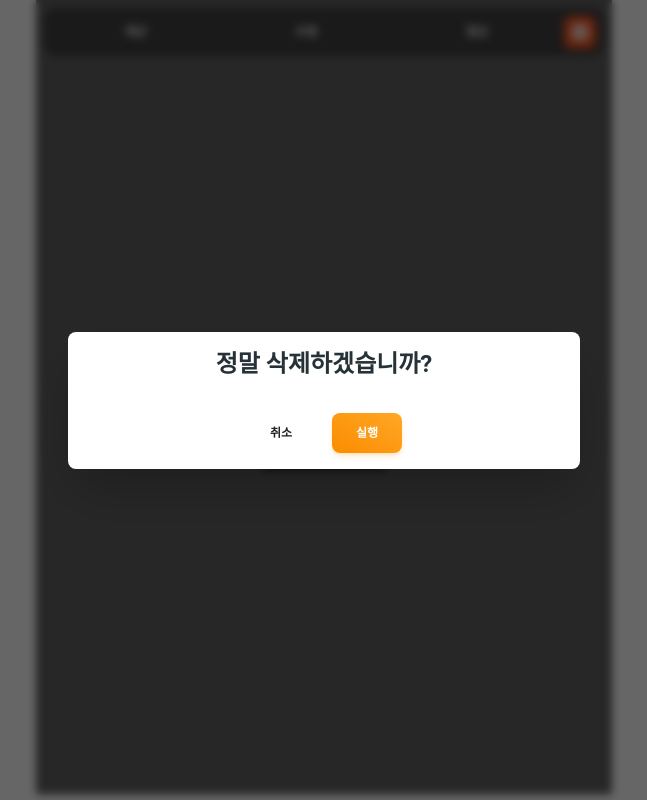
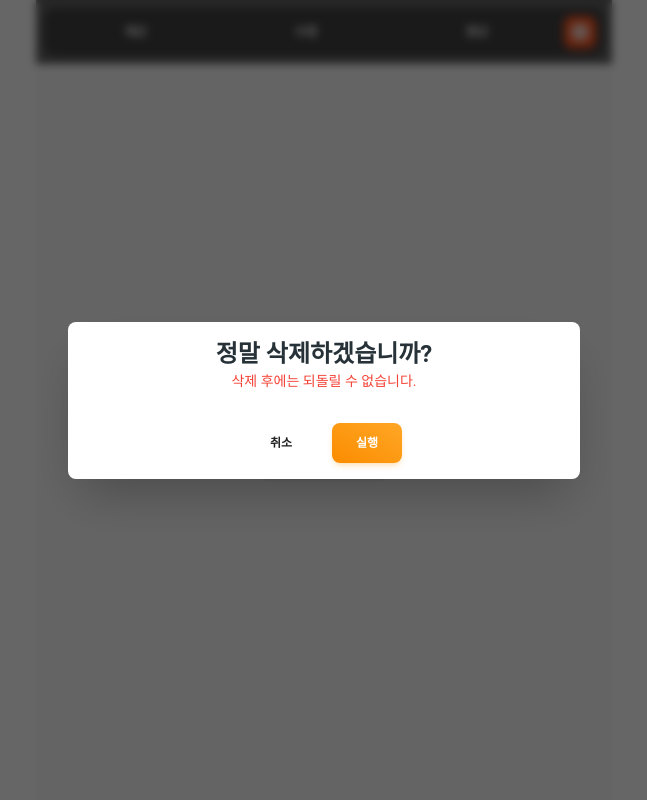
Before and after one commit to 938938/goods-calculator, a Next.js app: page /setting in a window 1280 px wide. Both pictures are taken after a click on the button "모든 데이터 지우기". Shown: the whole page, without its empty margins (316-963 px from the left). Built offline with nearby package versions, Linux system fonts and the light colour scheme.

Commit message:
[DESIGN] 문구 변경

```diff
--- a/src/app/setting/page.tsx
+++ b/src/app/setting/page.tsx
@@ -3,7 +3,7 @@ import EmailBtn from '@/components/setting/EmailBtn';
 
 const SettingPage = () => {
   return (
-    <div className='bg-gray-700 flex flex-col items-center justify-center h-[calc(100svh-70px)]'>
+    <div className='flex flex-col items-center justify-center h-[calc(100svh-70px)] gap-2'>
       <DelBtn />
       <EmailBtn />
     </div>
--- a/src/components/DelModal.tsx
+++ b/src/components/DelModal.tsx
@@ -3,6 +3,7 @@
 import {
   Button,
   Dialog,
+  DialogBody,
   DialogFooter,
   DialogHeader,
 } from '@material-tailwind/react';
@@ -20,13 +21,16 @@ const DelModal = ({
 }) => {
   return (
     <Dialog open={open} handler={() => setOpen(false)} size='xs'>
-      <DialogHeader><p className='text-center w-full'>정말 {type}하겠습니까?</p></DialogHeader>
+      <DialogHeader>
+        <div className='w-full'>
+          <p className='text-center w-full'>정말 {type}하겠습니까?</p>
+          <p className='text-center text-red-500 text-sm font-normal'>
+            {type} 후에는 되돌릴 수 없습니다.
+          </p>
+        </div>
+      </DialogHeader>
       <DialogFooter className='flex items-center justify-center gap-3'>
-        <Button
-          variant='text'
-          onClick={() => setOpen(false)}
-          className='mr-1'
-        >
+        <Button variant='text' onClick={() => setOpen(false)} className='mr-1'>
           <span>취소</span>
         </Button>
         <Button variant='gradient' color='orange' onClick={onDeleteHandler}>
```
